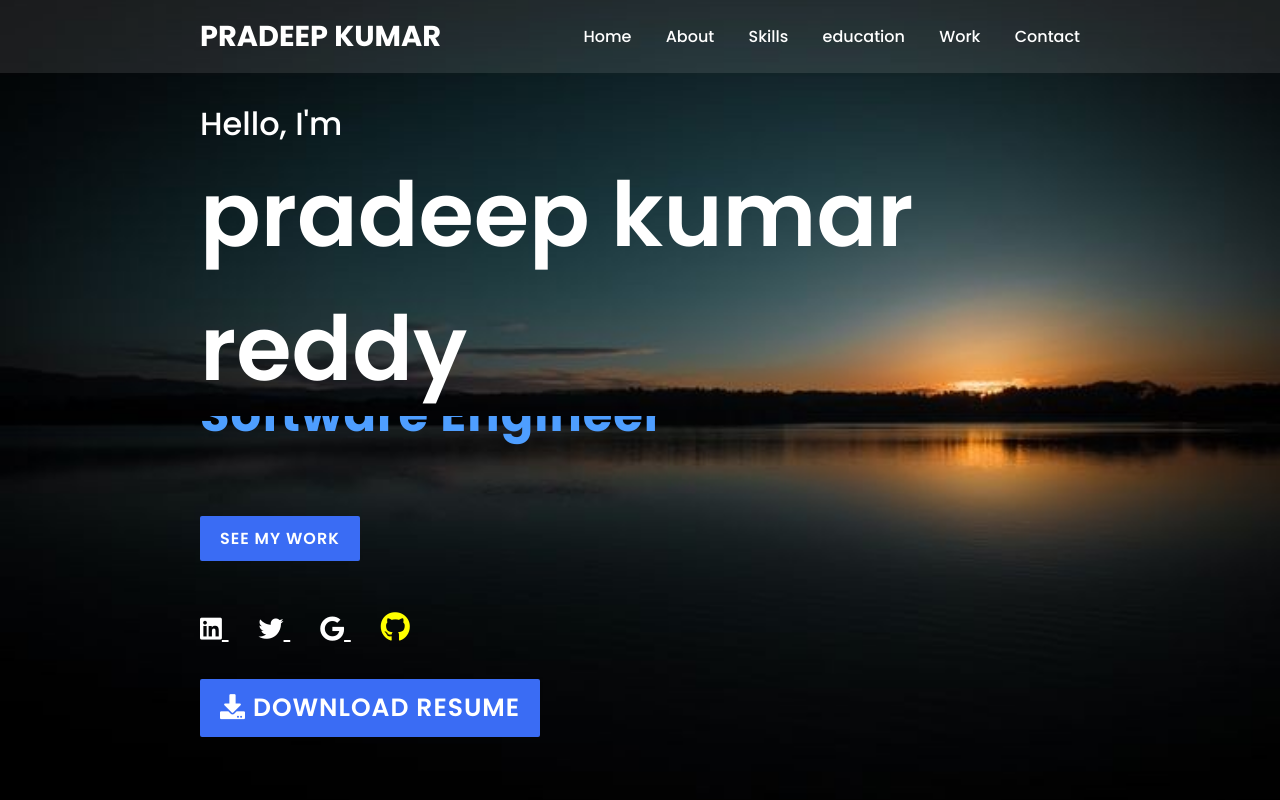
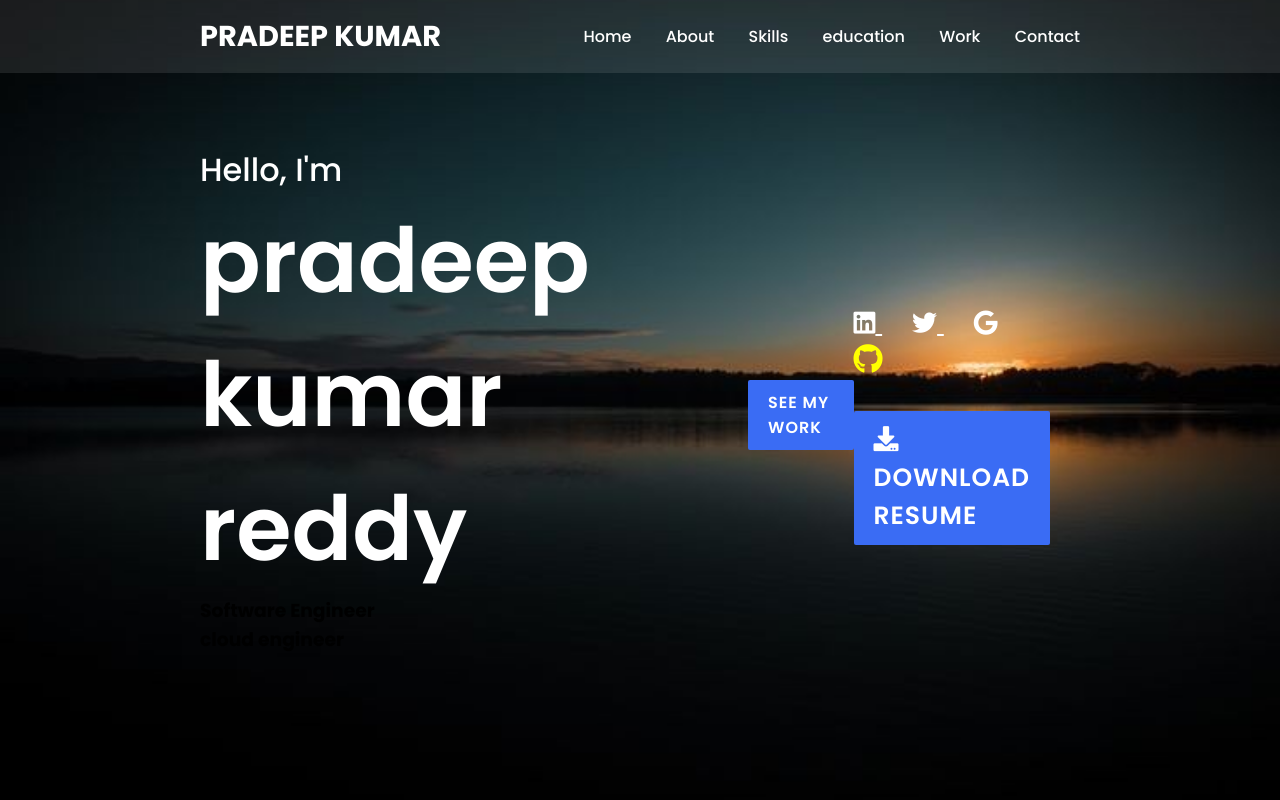
Before and after one commit to pradeep7117/pradeep71, a plain HTML site: page index.html in a window 1280 px wide. Shown: the top 800 px of the page. Drawn offline with Linux system fonts and the light colour scheme.

Commit message:
Update index.html

```diff
--- a/index.html
+++ b/index.html
@@ -29,8 +29,8 @@
     <section class="main" id="main">
       <div class="content">
         <h2>Hello, I'm<br><span>pradeep kumar reddy</span></h2>
-        <div class="animated-text">
   <h3>Software Engineer</h3>
+          <h3>cloud engineer </h3>
  </div>
         <a href="#" class="btn">See My Work</a>
         <div class="media-icons">
```
